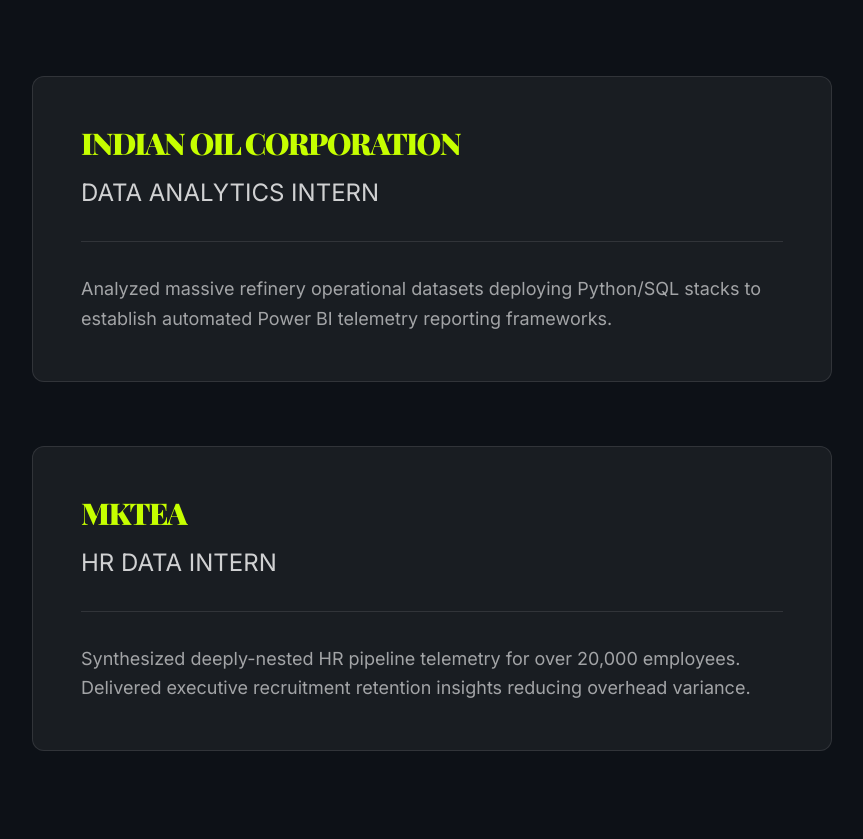
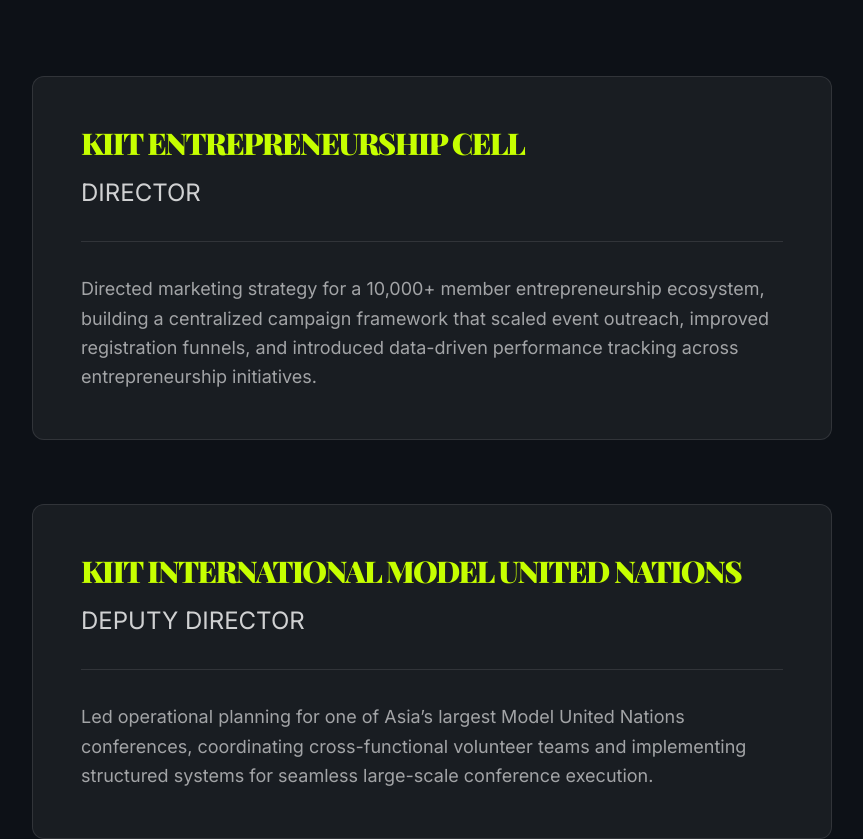
Before and after one commit to rishabhrai2004/rishabh-s-portfolio, a Next.js app: page / in a window 1280 px wide. Shown: the part 4500-5339 px from the top of the page, without its empty margins (208-1071 px from the left). Built offline with nearby package versions, Linux system fonts and the light colour scheme.

Commit message:
feat: add leadership experience roles (Director & Deputy Director)

```diff
--- a/src/components/Experience.tsx
+++ b/src/components/Experience.tsx
@@ -3,6 +3,16 @@
 import { motion } from 'framer-motion';
 
 const experiences = [
+  {
+    company: 'KIIT ENTREPRENEURSHIP CELL',
+    role: 'DIRECTOR',
+    desc: 'Directed marketing strategy for a 10,000+ member entrepreneurship ecosystem, building a centralized campaign framework that scaled event outreach, improved registration funnels, and introduced data-driven performance tracking across entrepreneurship initiatives.'
+  },
+  {
+    company: 'KIIT INTERNATIONAL MODEL UNITED NATIONS',
+    role: 'DEPUTY DIRECTOR',
+    desc: 'Led operational planning for one of Asia’s largest Model United Nations conferences, coordinating cross-functional volunteer teams and implementing structured systems for seamless large-scale conference execution.'
+  },
   {
     company: 'INDIAN OIL CORPORATION',
     role: 'DATA ANALYTICS INTERN',
```
